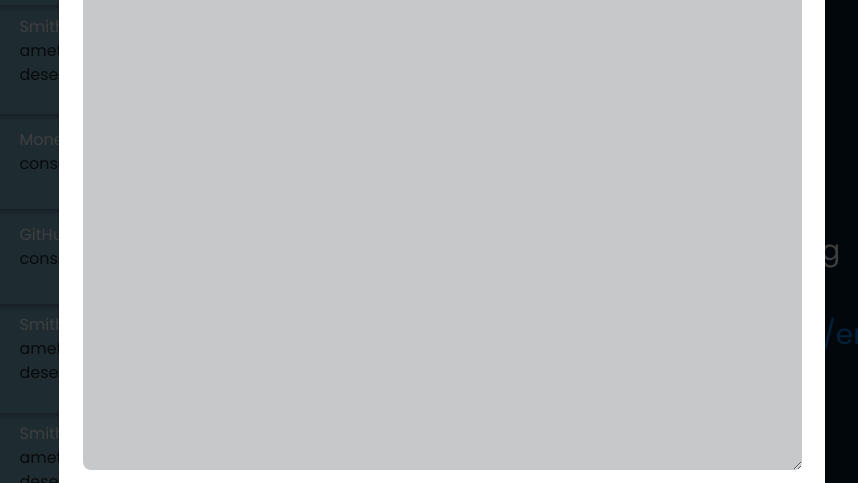
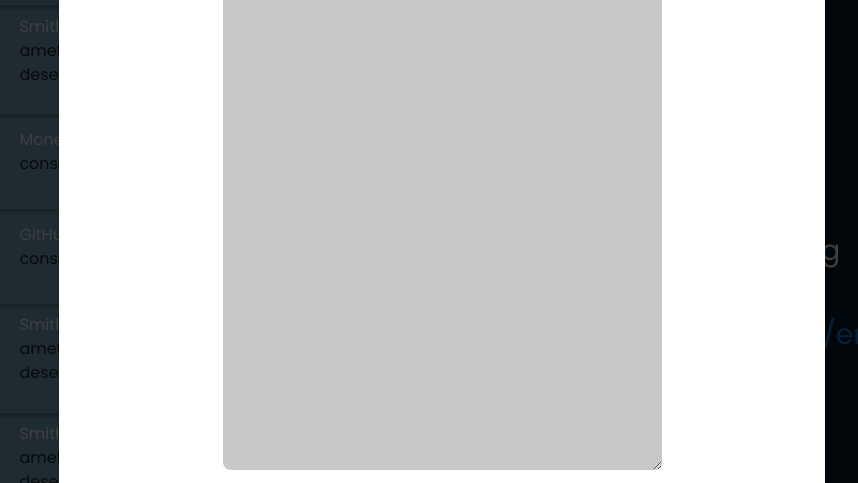
Before and after one commit to W-J-Knight/Bootstrap-Email-William-Knight-BVT, a plain HTML site: page index.html in a window 1280 px wide. Both pictures are taken after a click on the item "New Email". Shown: the part 260-743 px from the top of the page, 422-1280 px from the left. Drawn offline with nearby package versions, Linux system fonts and the light colour scheme.

Commit message:
fix textarea on the new email

```diff
--- a/index.html
+++ b/index.html
@@ -451,7 +451,7 @@
                         <div class="border-bottom border-3 subject">
                             <p class="m-0 p-0">Subject:</p>
                         </div>
-                        <textarea name="" id="" cols="50" rows="20"
+                        <textarea name="" id="" cols="30" rows="20"
                             class="border-0 rounded-3 bg-dark bg-opacity-25 align-self-center m-auto"></textarea>
                     </div>
                     <div class="modal-footer justify-content-between">
```
